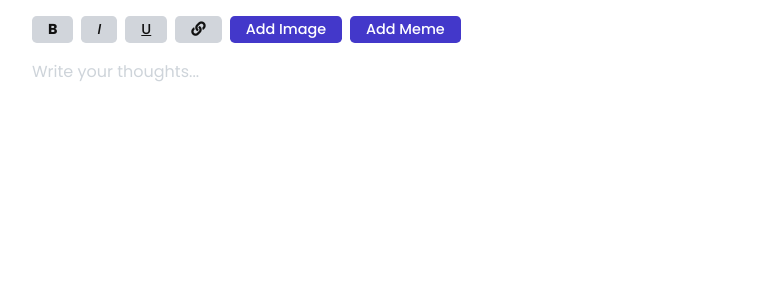
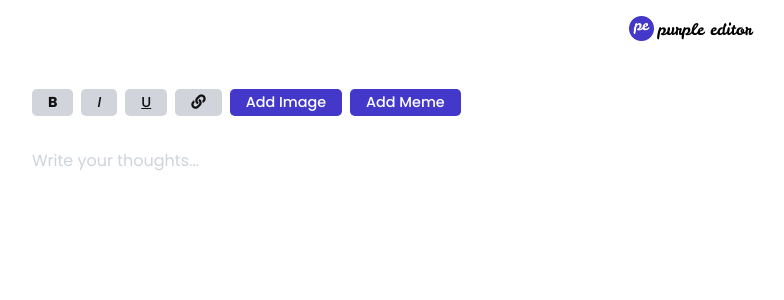
Before and after one commit to AnkitaBagale/rich-text-editor, a React (Create React App) app: page / in a window 1280 px wide. Shown: the top 300 px of the page, without its empty margins (248-1032 px from the left). Built offline with nearby package versions, Linux system fonts and the light colour scheme; no server answers.

Commit message:
add: logo

```diff
--- a/src/App.css
+++ b/src/App.css
@@ -1,5 +1,6 @@
 @import url('https://fonts.googleapis.com/css2?family=Poppins:ital,wght@0,100;0,200;0,300;0,400;0,500;0,600;0,700;0,800;1,100;1,200;1,300;1,400;1,500;1,600;1,700;1,800&display=swap');
 @import url('https://cdnjs.cloudflare.com/ajax/libs/font-awesome/5.15.3/css/all.min.css');
+@import url('https://fonts.googleapis.com/css2?family=Leckerli+One&display=swap');
 
 :root {
 	--gray-800: #111111;
@@ -20,20 +21,43 @@
 	justify-content: center;
 	align-items: center;
 	margin: 1rem;
-	max-width: 45rem;
-	margin: auto;
 }
+
+/* Nav and Logo */
+.nav {
+	margin-bottom: 2rem;
+}
+.logo {
+	display: flex;
+	align-items: center;
+	width: 100%;
+	justify-content: flex-end;
+}
+.logo-title {
+	font-family: 'Leckerli One', cursive;
+	margin-left: 0.25rem;
+}
+
+/* wrappers */
 .editor-wrapper {
 	width: 100%;
+	margin: auto;
+	max-width: 45rem;
 }
 .rich-text-options-wrapper {
 	display: flex;
 	flex-wrap: wrap;
+	position: sticky;
+	top: 0;
+	background-color: white;
+	z-index: 1;
+	padding: 0.5rem 0 1rem;
 }
 
 /* Rich text editor styling */
 .ProseMirror {
 	margin: 1rem 0;
+	min-height: 100vh;
 }
 .ProseMirror:focus {
 	outline: none;
@@ -63,7 +87,7 @@ a {
 
 .modal {
 	background-color: rgba(0, 0, 0, 0.5);
-	position: absolute;
+	position: fixed;
 	top: 0;
 	bottom: 0;
 	left: 0;
--- a/src/App.js
+++ b/src/App.js
@@ -1,10 +1,12 @@
 import './App.css';
+import { Nav } from './components/nav';
 import { TextEditor } from './components/textEditor';
 
 function App() {
 	return (
 		<div className='App'>
 			<div className='editor-wrapper'>
+				<Nav />
 				<TextEditor />
 			</div>
 		</div>
--- /dev/null
+++ b/src/components/nav.jsx
@@ -0,0 +1,11 @@
+import logo from '../assets/logo.png';
+export const Nav = () => {
+	return (
+		<nav className='nav'>
+			<div className='logo'>
+				<img width={25} height={25} src={logo} alt='purple-editor' />
+				<span className='logo-title'>purple editor</span>
+			</div>
+		</nav>
+	);
+};
```
Also changed, not shown: src/assets/logo.png (added).
